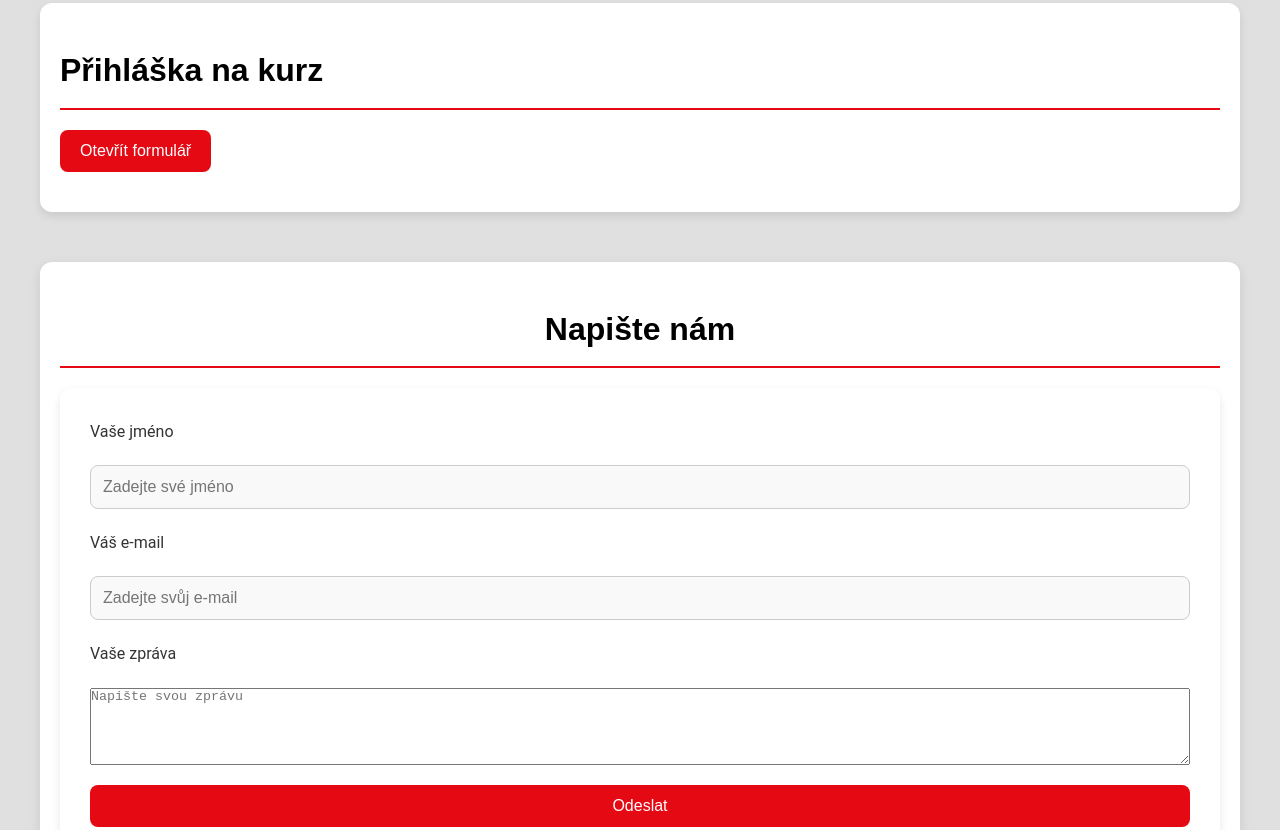
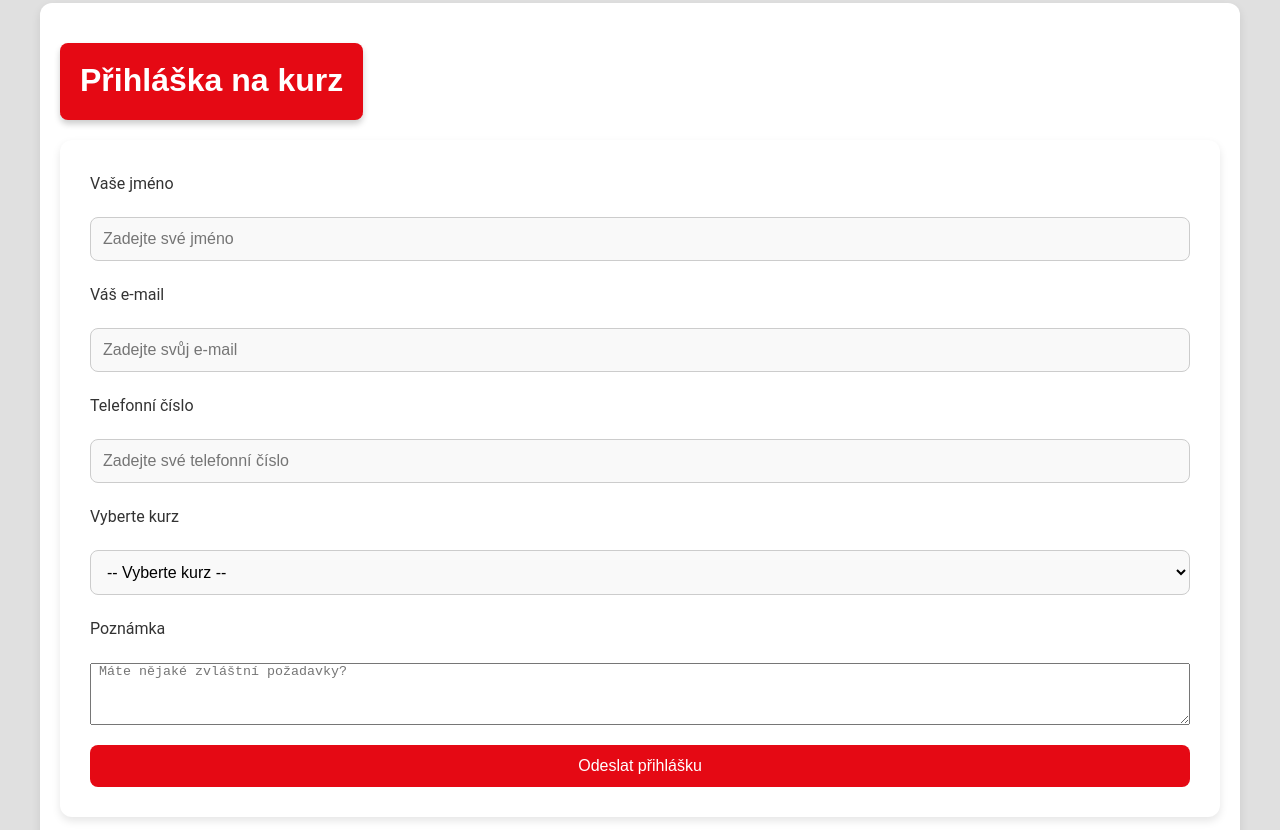
Before and after one commit to adam-vrana/tanecniskola, a plain HTML site: page index.html in a window 1280 px wide. Shown: the part 3331-4161 px from the top of the page. Drawn offline with Linux system fonts and the light colour scheme.

Commit message:
modified:   index.html 	modified:   style.css

```diff
--- a/index.html
+++ b/index.html
@@ -27,7 +27,7 @@
                 <li><a href="#about">Profil</a></li>
                 <li><a href="#courses">Kurzy</a></li>
                 <li><a href="#contact">Kontakt</a></li>
-                <li><a href="#registerform" class="btn-register"><c>Přihláška</c></a></li>
+                <li><a href="#course-application" class="btn-register"><c>Přihláška</c></a></li>
             </ul>
         </nav>
     </header>
@@ -149,11 +149,45 @@
             </iframe>
         </section>
 
-        <section id="registerform">
+        <!-- <section id="registerform">
             <h2>Přihláška na kurz</h2>
             <a href="register.html">
                 <button id="show-form">Otevřít formulář</button>
             </a>
+        </section> -->
+
+        <section id="course-application">
+            <h2>Přihláška na kurz</h2>
+            <form action="https://formspree.io/f/xldepore" method="post">
+                <label for="name">Vaše jméno</label>
+                <input name="Name" id="name" type="text" placeholder="Zadejte své jméno" required>
+
+                <label for="email">Váš e-mail</label>
+                <input name="Email" id="email" type="email" placeholder="Zadejte svůj e-mail" required>
+
+                <label for="phone">Telefonní číslo</label>
+                <input name="Phone" id="phone" type="tel" placeholder="Zadejte své telefonní číslo" required>
+
+                <label for="course">Vyberte kurz</label>
+                <select name="Course" id="course" required>
+                    <option value="" disabled selected>-- Vyberte kurz --</option>
+                    <option value="Tango Beginners">Tango pro začátečníky</option>
+                    <option value="Tango Advanced">Tango pro pokročilé</option>
+                    <option value="Private Lesson">Soukromá lekce</option>
+                </select>
+
+                <!-- <label for="partner">Máte tanečního partnera?</label>
+                <input type="radio" name="Partner" id="partner" value="Yes" required>
+                <label for="yes">Ano</label>
+                <input type="radio" name="Partner" id="partner" value="No" required>
+                <label for="no">Ne</label> -->
+
+
+                <label for="message">Poznámka</label>
+                <textarea name="Message" id="message" rows="4" placeholder=" Máte nějaké zvláštní požadavky?"></textarea>
+
+                <button type="submit">Odeslat přihlášku</button>
+            </form>
         </section>
 
         <section id="writeus">
@@ -166,15 +200,13 @@
                 <input name="Email" id="email" type="email" placeholder="Zadejte svůj e-mail" required>
 
                 <label for="message">Vaše zpráva</label>
-                <textarea name="Message" id="message" rows="5" placeholder="Napište svou zprávu" required></textarea>
+                <textarea name="Message" id="message" rows="5" placeholder=" Napište svou zprávu" required></textarea>
 
                 <button type="submit">Odeslat</button>
             </form>
         </section>
 
 
-
-</section>
 
     </main>
 
--- a/style.css
+++ b/style.css
@@ -598,6 +598,76 @@ section h2:hover {
 }
 
 
+#course-application {
+    margin-top: 50px;
+    padding: 40px 20px;
+    background-color: #ffffff;
+    border-radius: 12px;
+    box-shadow: 0 4px 10px rgba(0, 0, 0, 0.1);
+}
+
+#course-application h2 {
+    text-align: center; /* Center the text */
+    font-family: Arial, "Helvetica Neue", Helvetica, sans-serif;
+    font-size: 32px; /* Adjust font size as needed */
+    color: white; /* White text */
+    background-color: #e50914; /* Red background */
+    padding: 10px 20px; /* Adjust padding to create button-like spacing */
+    border-radius: 8px; /* Rounded corners */
+    box-shadow: 0 4px 6px rgba(0, 0, 0, 0.2); /* Add shadow for depth */
+    display: inline-block; /* Prevent stretching */
+    margin: 0 auto 20px; /* Center the element and add spacing below */
+}
+
+#course-application h2:hover {
+    background-color: #d40813; /* Darker red on hover */
+    box-shadow: 0 6px 8px rgba(0, 0, 0, 0.2); /* Enhance shadow on hover */
+}
+
+
+#course-application form {
+    display: flex;
+    flex-direction: column;
+    gap: 20px;
+    padding: 30px;
+    border-radius: 12px;
+    background-color: #fff;
+    box-shadow: 0 4px 8px rgba(0, 0, 0, 0.1);
+    transition: all 0.3s ease;
+}
+
+#course-application form input, #course-application form select {
+    padding: 12px;
+    border: 1px solid #ccc;
+    border-radius: 8px;
+    font-size: 16px;
+    transition: all 0.3s ease;
+    background-color: #f9f9f9;
+}
+
+#course-application form input:focus, #course-application form select:focus {
+    border-color: #e50914;
+    outline: none;
+    background-color: #fff; /* Ensure the background is white on focus */
+}
+
+#course-application form button {
+    background-color: #e50914;
+    color: white;
+    padding: 12px 20px;
+    border: none;
+    border-radius: 8px;
+    cursor: pointer;
+    font-size: 16px;
+    transition: background-color 0.3s ease, transform 0.3s ease;
+}
+
+#course-application form button:hover {
+    background-color: #d40813;
+    transform: scale(1.05); /* Slightly enlarge the button on hover */
+}
+
+
 #writeus {
     margin-top: 50px;
     padding: 40px 20px;
```
